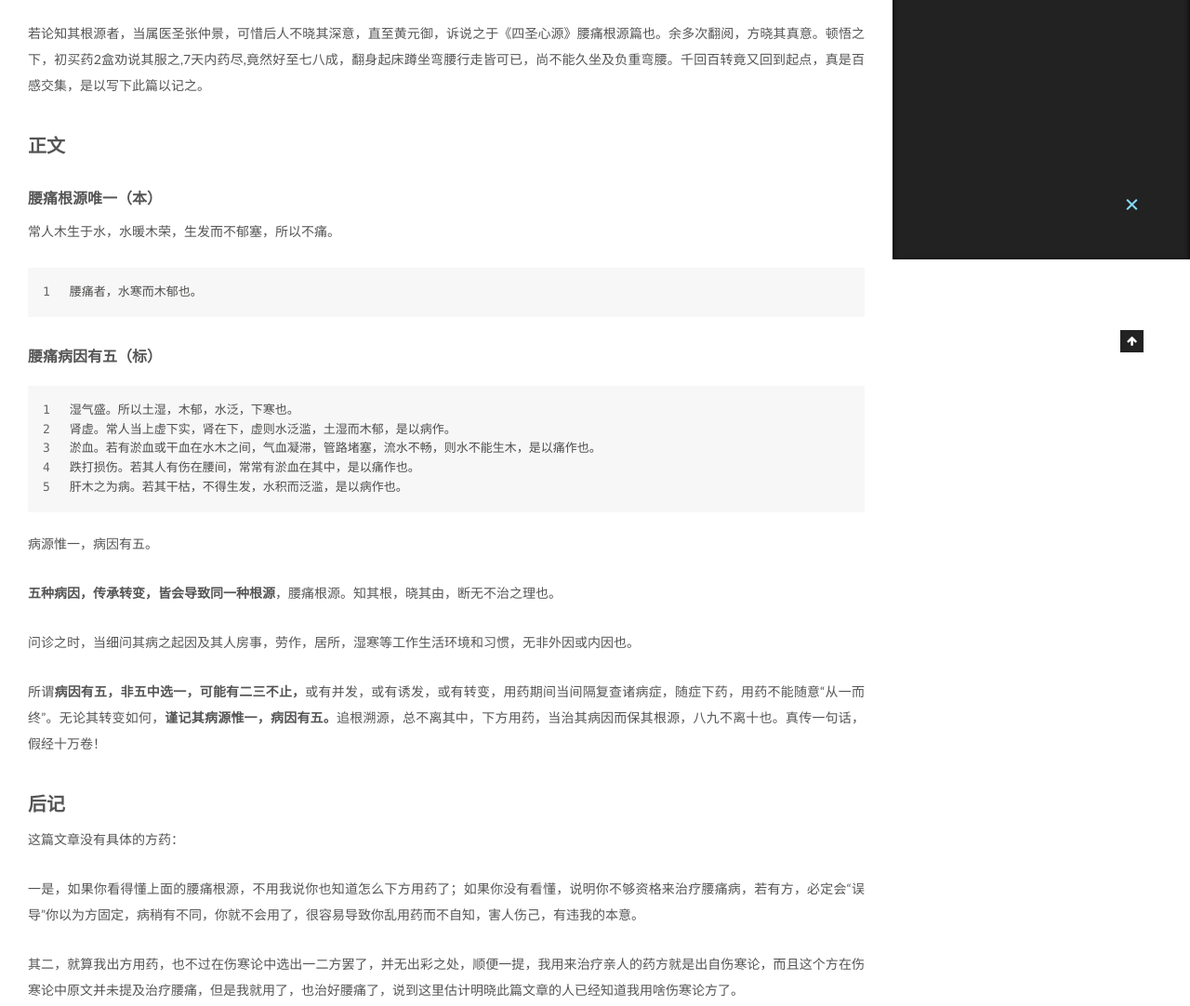
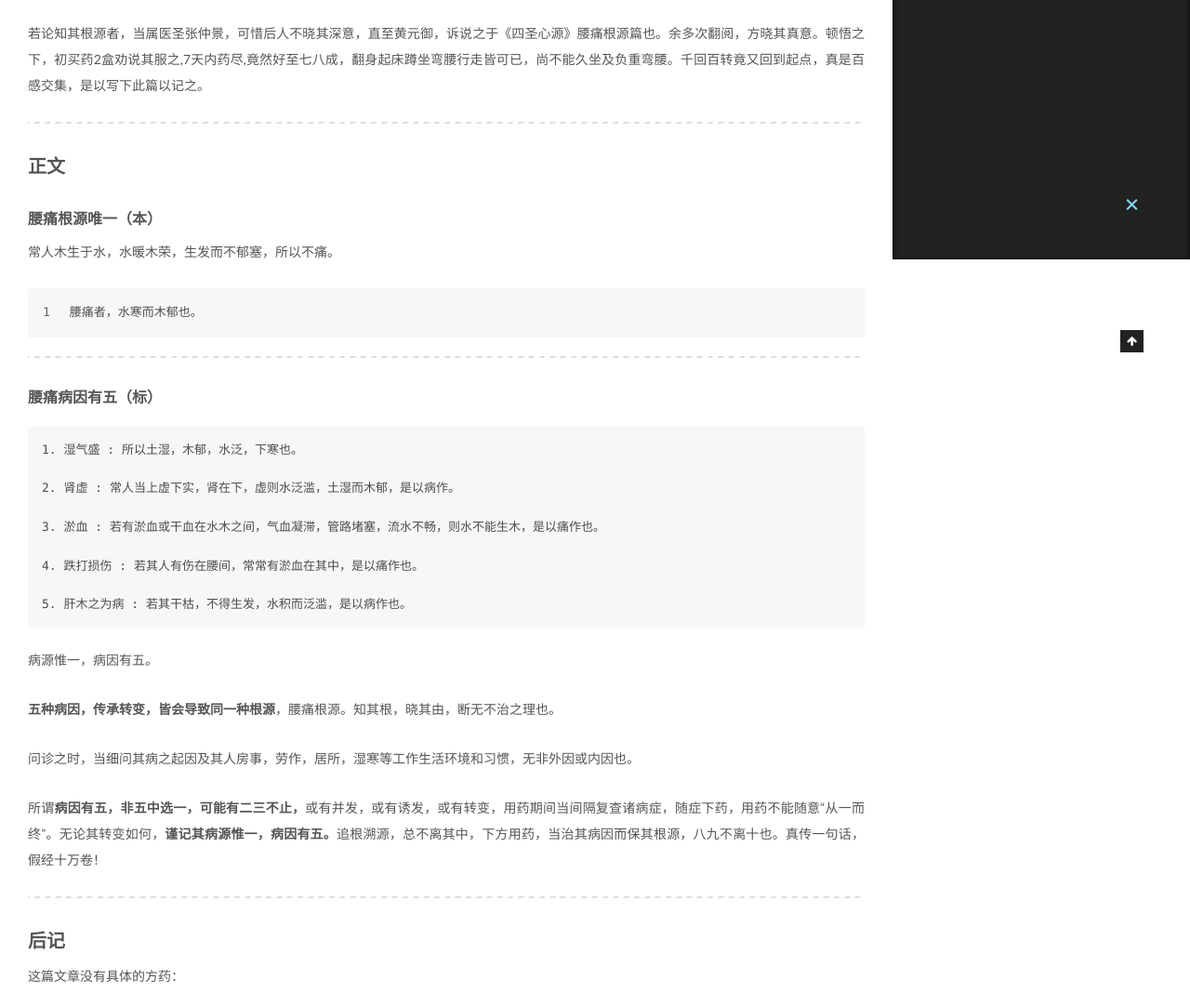
Before and after one commit to suoba/suoba.github.io, a plain HTML site: page 2018/05/09/腰痛根源/index.html in a window 1280 px wide. Shown: the part 521-1603 px from the top of the page at 93% size. Drawn offline with Linux system fonts and the light colour scheme; a script that the page names is missing.

Commit message:
Site updated: 2018-05-09 21:23:43

```diff
--- a/2018/05/09/腰痛根源/index.html
+++ b/2018/05/09/腰痛根源/index.html
@@ -96,7 +96,7 @@
 <meta property="og:site_name" content="独看世人醉">
 <meta property="og:description" content="亲人腰痛，翻身吸气都难受，中西医治疗半年，忽好忽坏，皆日难治。我怒而不信！庸医给我滚！！">
 <meta property="og:locale" content="zh-Hans">
-<meta property="og:updated_time" content="2018-05-09T12:47:21.685Z">
+<meta property="og:updated_time" content="2018-05-09T13:21:31.767Z">
 <meta name="twitter:card" content="summary">
 <meta name="twitter:title" content="腰痛根源">
 <meta name="twitter:description" content="亲人腰痛，翻身吸气都难受，中西医治疗半年，忽好忽坏，皆日难治。我怒而不信！庸医给我滚！！">
@@ -375,13 +375,24 @@
         <h3 id="前言">前言</h3><p>余初读黄师之腰痛根源，百思不得其解，缘何其篇不说跌打损伤致使腰痛？须知这是常见之痛也，网查，非余一人不悟也。唯有搁置跳过。</p>
 <p>两月后，忽有亲友腰痛不能蹲，坐，痛甚时，起床翻身皆不能也。中/西医皆尝试过，西医谓之腰间盘突出/坐骨神经痛，中医谓之肾虚。初有好转，后加重，而后换医，复如故。兜兜转转竟已半年！何其悲哀也，真是书到用时方恨少啊，余自问读书不下万本，然又有何用？！一怒之下，遍查古今医书之腰痛论，得益现代互联网，能快速遍查诸子百家之医书，方知论腰痛者数不胜数，却皆是知其然不知其所以然也，补肾者论更是十居其七，罕有明鉴者，唯顾金寿《重订灵兰要览》之腰痛论尚可一读也，但也仅限于此。</p>
 <p>若论知其根源者，当属医圣张仲景，可惜后人不晓其深意，直至黄元御，诉说之于《四圣心源》腰痛根源篇也。余多次翻阅，方晓其真意。顿悟之下，初买药2盒劝说其服之,7天内药尽,竟然好至七八成，翻身起床蹲坐弯腰行走皆可已，尚不能久坐及负重弯腰。千回百转竟又回到起点，真是百感交集，是以写下此篇以记之。</p>
+<hr>
 <h3 id="正文">正文</h3><h5 id="腰痛根源唯一（本）">腰痛根源唯一（本）</h5><p>常人木生于水，水暖木荣，生发而不郁塞，所以不痛。</p>
 <figure class="highlight plain"><table><tr><td class="gutter"><pre><span class="line">1</span><br></pre></td><td class="code"><pre><span class="line">腰痛者，水寒而木郁也。</span><br></pre></td></tr></table></figure>
-<h5 id="腰痛病因有五（标）">腰痛病因有五（标）</h5><figure class="highlight plain"><table><tr><td class="gutter"><pre><span class="line">1</span><br><span class="line">2</span><br><span class="line">3</span><br><span class="line">4</span><br><span class="line">5</span><br></pre></td><td class="code"><pre><span class="line">湿气盛。所以土湿，木郁，水泛，下寒也。</span><br><span class="line">肾虚。常人当上虚下实，肾在下，虚则水泛滥，土湿而木郁，是以病作。</span><br><span class="line">淤血。若有淤血或干血在水木之间，气血凝滞，管路堵塞，流水不畅，则水不能生木，是以痛作也。</span><br><span class="line">跌打损伤。若其人有伤在腰间，常常有淤血在其中，是以痛作也。</span><br><span class="line">肝木之为病。若其干枯，不得生发，水积而泛滥，是以病作也。</span><br></pre></td></tr></table></figure>
-<p>病源惟一，病因有五。</p>
+<hr>
+<h5 id="腰痛病因有五（标）">腰痛病因有五（标）</h5><pre><code><span class="bullet">1. </span>湿气盛 : 所以土湿，木郁，水泛，下寒也。
+
+<span class="bullet">2. </span>肾虚 : 常人当上虚下实，肾在下，虚则水泛滥，土湿而木郁，是以病作。
+
+<span class="bullet">3. </span>淤血 : 若有淤血或干血在水木之间，气血凝滞，管路堵塞，流水不畅，则水不能生木，是以痛作也。
+
+<span class="bullet">4. </span>跌打损伤 : 若其人有伤在腰间，常常有淤血在其中，是以痛作也。
+
+<span class="bullet">5. </span>肝木之为病 : 若其干枯，不得生发，水积而泛滥，是以病作也。
+</code></pre><p>病源惟一，病因有五。</p>
 <p><strong>五种病因，传承转变，皆会导致同一种根源</strong>，腰痛根源。知其根，晓其由，断无不治之理也。</p>
 <p>问诊之时，当细问其病之起因及其人房事，劳作，居所，湿寒等工作生活环境和习惯，无非外因或内因也。</p>
 <p>所谓<strong>病因有五，非五中选一，可能有二三不止，</strong>或有并发，或有诱发，或有转变，用药期间当间隔复查诸病症，随症下药，用药不能随意“从一而终”。无论其转变如何，<strong>谨记其病源惟一，病因有五。</strong>追根溯源，总不离其中，下方用药，当治其病因而保其根源，八九不离十也。真传一句话，假经十万卷！</p>
+<hr>
 <h3 id="后记">后记</h3><p>这篇文章没有具体的方药：</p>
 <p>一是，如果你看得懂上面的腰痛根源，不用我说你也知道怎么下方用药了；如果你没有看懂，说明你不够资格来治疗腰痛病，若有方，必定会“误导”你以为方固定，病稍有不同，你就不会用了，很容易导致你乱用药而不自知，害人伤己，有违我的本意。</p>
 <p>其二，就算我出方用药，也不过在伤寒论中选出一二方罢了，并无出彩之处，顺便一提，我用来治疗亲人的药方就是出自伤寒论，而且这个方在伤寒论中原文并未提及治疗腰痛，但是我就用了，也治好腰痛了，说到这里估计明晓此篇文章的人已经知道我用啥伤寒论方了。</p>
```
Also changed, not shown: 2015/05/13/photo-test/index.html (+2 -2 lines), index.html (+2 -2 lines).
